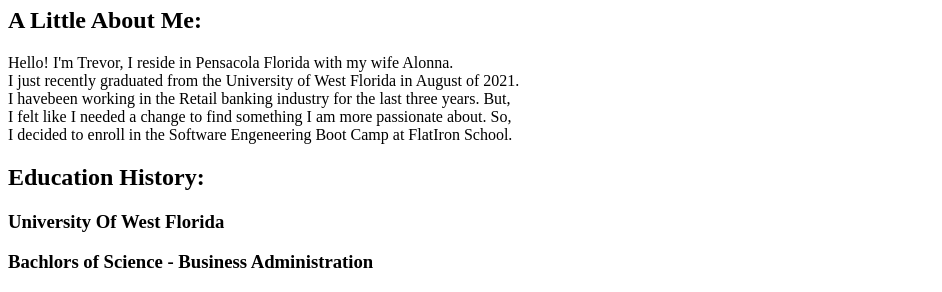
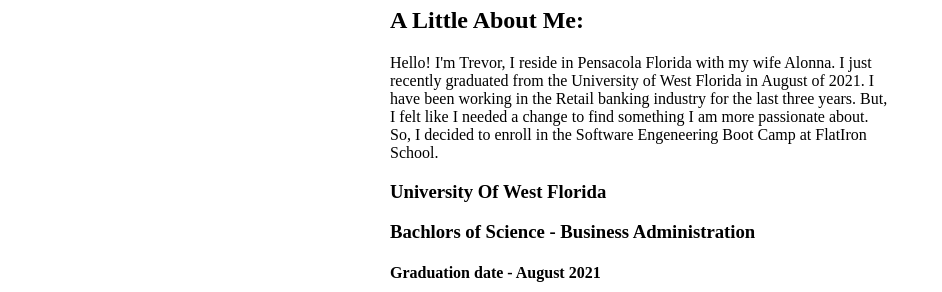
Before and after one commit to TrevorPerry14/my-personal-website, a plain HTML site: page index.html in a window 1280 px wide. Shown: the part 101-393 px from the top of the page, without its empty margins (0-942 px from the left). Drawn offline with Linux system fonts and the light colour scheme.

Commit message:
CSS centered text

```diff
--- a/index.html
+++ b/index.html
@@ -8,15 +8,11 @@
     <link rel="stylesheet" type="text/css" href="style.css">
 </head>
 <body>
+    <div id="wrap">
         <img src="C:\Users\Trevor\Pictures\Trevor Perry Profile picture.jpg"/>
         <h1>Trevor Perry</h1>
         <h2>A Little About Me:</h2>
-    <p>Hello! I'm Trevor, I reside in Pensacola Florida with my wife Alonna.  <br/>
-        I just recently graduated from the University of West Florida in August of 2021.<br/>
-        I havebeen working in the Retail banking industry for the last three years. But, <br/>
-        I felt like I needed a change to find something I am more passionate about. So, <br/>
-        I decided to enroll in the Software Engeneering Boot Camp at FlatIron School.</p>
-    <h2>Education History:</h2>
+        <p>Hello! I'm Trevor, I reside in Pensacola Florida with my wife Alonna. I just recently graduated from the University of West Florida in August of 2021. I have been working in the Retail banking industry for the last three years. But, I felt like I needed a change to find something I am more passionate about. So, I decided to enroll in the Software Engeneering Boot Camp at FlatIron School.</p>
         <h3>University Of West Florida</h3>
         <h3>Bachlors of Science - Business Administration</h3>
         <h4>Graduation date - August 2021</h4><img src="C:\Users\Trevor\Pictures\UWF Logo.jpg"/>
@@ -24,5 +20,6 @@
         <div id="Trevor Perry LinkedIn profile">
         <a href="https://www.linkedin.com/in/trevor-perry-460b6814b"><img src="C:\Users\Trevor\Pictures\Linkedin-Logo.png"/></a>
         </div>
+    </div>
 </body>
 </html>
--- a/style.css
+++ b/style.css
@@ -0,0 +1 @@
+#wrap { width: 500px; margin: 0 auto; }
```
Also changed, not shown: CSS/style.css (deleted). Lines whose indentation alone changed are shown as unchanged.
